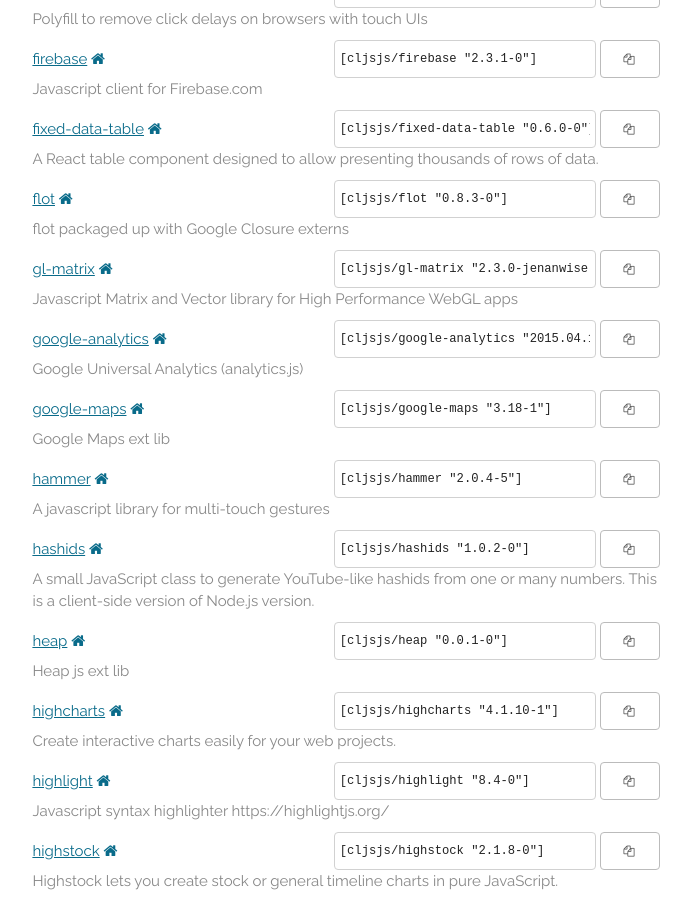
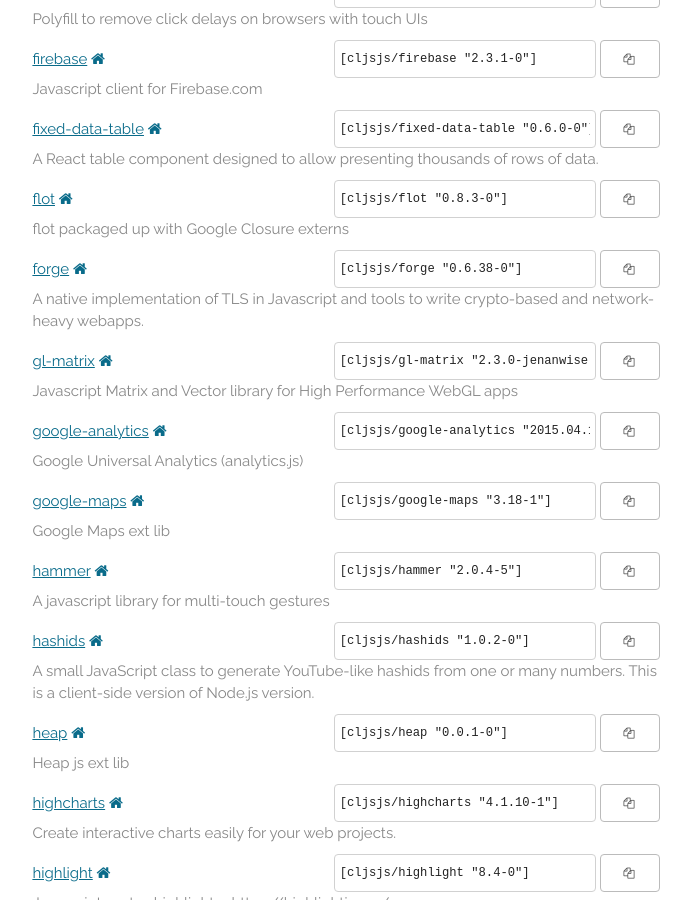
Before and after one commit to cljsjs/cljsjs.github.io, a Jekyll site: the page built from index.markdown, in a window 1280 px wide and 900 px high, scrolled down 3586 px. Shown: the whole window, without its empty margins (294-985 px from the left). Built offline with Jekyll 4.4.1, drawn with Linux system fonts in a browser that asks for light colours; nearby versions of some CDN libraries; comment, search, counter and statistics services are not loaded.

Commit message:
Automatic update

```diff
--- a/_includes/packages.html
+++ b/_includes/packages.html
@@ -337,6 +337,15 @@
       <button data-clipboard-text='[cljsjs/flot "0.8.3-0"]'><i class="fa fa-copy"></i></button>
     </span>
     <p class="description">flot packaged up with Google Closure externs</p>
+  </li>
+  <li>
+    <a href="https://clojars.org/cljsjs/forge">forge</a>
+    <a href="https://github.com/digitalbazaar/forge" target="new"><i class="fa fa-home"></i></a>
+    <span class="clojars">
+      <input type="text" value='[cljsjs/forge "0.6.38-0"]'/>
+      <button data-clipboard-text='[cljsjs/forge "0.6.38-0"]'><i class="fa fa-copy"></i></button>
+    </span>
+    <p class="description">A native implementation of TLS in Javascript and tools to write crypto-based and network-heavy webapps.</p>
   </li>
   <li>
     <a href="https://clojars.org/cljsjs/gl-matrix">gl-matrix</a>
```
